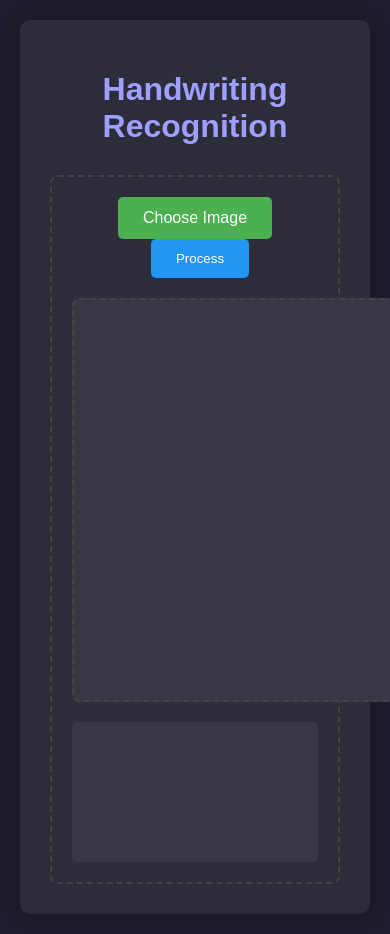
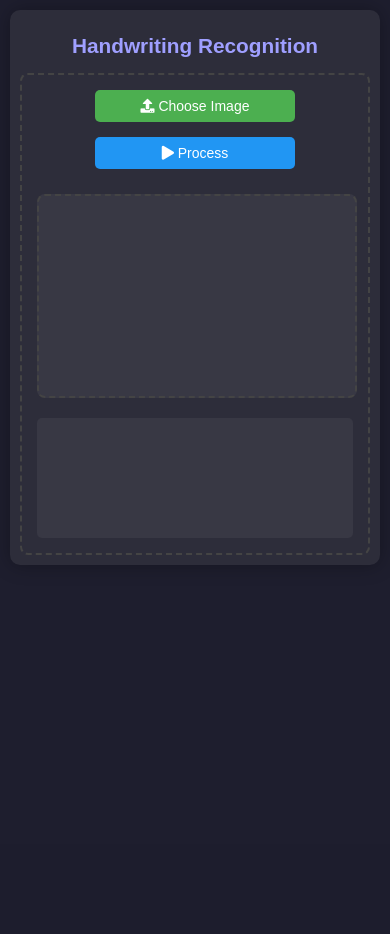
Before and after one commit to fruit-punchsamurai/Handwriting2Text, a Flask app: page / in a window 390 px wide; the page is wider, and only the part inside the window is pictured. After the commit the page ends 565 px from the top of that part, so only its background shows below. Run offline with Flask 3, Linux system fonts and the light colour scheme; parts of the project's set-up code (start-up, migrations or seed data) failed here and were passed over.

Commit message:
added css to make it responsive

```diff
--- a/static/style.css
+++ b/static/style.css
@@ -1,45 +1,56 @@
 body {
   font-family: 'Arial', sans-serif;
   margin: 0;
-  padding: 20px;
+  padding: 10px;
   background-color: #1e1e2e;
   color: #e0e0e0;
 }
 
 .container {
   max-width: 800px;
+  width: 100%;
   margin: 0 auto;
   background: #2d2d3a;
-  padding: 30px;
+  padding: 20px;
   border-radius: 10px;
   box-shadow: 0 0 20px rgba(0,0,0,0.3);
+  box-sizing: border-box;
 }
 
 h1 {
   text-align: center;
   color: #9f9fff;
-  margin-bottom: 30px;
+  margin-bottom: 20px;
+  font-size: 1.8rem;
 }
 
 .upload-container {
   border: 2px dashed #444;
   border-radius: 8px;
-  padding: 20px;
+  padding: 15px;
   text-align: center;
 }
 
 .upload-box {
   margin-bottom: 20px;
+  display: flex;
+  flex-direction: column;
+  align-items: center;
 }
 
 .file-label {
   display: inline-block;
-  padding: 12px 25px;
+  padding: 10px 20px;
   background: #4CAF50;
   color: white;
   border-radius: 5px;
   cursor: pointer;
   transition: background 0.3s;
+  margin-bottom: 10px;
+  width: 100%;
+  max-width: 200px;
+  text-align: center;
+  box-sizing: border-box;
 }
 
 .file-label:hover {
@@ -47,14 +58,16 @@ h1 {
 }
 
 .process-btn, .action-btn {
-  padding: 12px 25px;
+  padding: 10px 20px;
   background: #2196F3;
   color: white;
   border: none;
   border-radius: 5px;
   cursor: pointer;
-  margin-left: 10px;
   transition: background 0.3s;
+  width: 100%;
+  max-width: 200px;
+  margin: 5px 0;
 }
 
 .process-btn:hover, .action-btn:hover {
@@ -108,16 +124,18 @@ h1 {
   transition: background 0.3s;
   position: relative;
   z-index: 5;
+  text-decoration: none;
 }
 
 .download-btn:hover {
   background: #45a049;
 }
 
-/* Modified preview-box to be a fixed container */
+/* Responsive preview box */
 .preview-box {
-  width: 400px;
-  height: 400px;
+  width: 100%;
+  max-width: 500px;
+  height: 500px;
   margin: 20px auto;
   position: relative;
   border: 2px dashed #444;
@@ -140,13 +157,14 @@ h1 {
 
 .result-box {
   margin-top: 20px;
-  padding: 20px;
+  padding: 15px;
   background: #383844;
   border-radius: 5px;
   min-height: 100px;
   justify-content: start;
   display: flex;
   flex-direction: column;
+  word-break: break-word;
 }
 
 .loading {
@@ -261,8 +286,72 @@ canvas {
 
 .tab-content {
   display: none;
+  width: 100%;
+  overflow-x: auto;
 }
 
 .tab-content.active {
   display: block;
 }
+
+/* Media queries for responsiveness */
+@media (max-width: 600px) {
+  .container {
+    padding: 15px;
+  }
+
+  h1 {
+    font-size: 1.5rem;
+  }
+
+  .preview-box {
+    height: 350px;
+    max-width: 350px;
+  }
+
+  .file-label, .process-btn, .action-btn, .deskew-btn {
+    padding: 8px 15px;
+    font-size: 14px;
+  }
+
+  .rotate-btn {
+    width: 36px;
+    height: 36px;
+    padding: 8px;
+    font-size: 14px;
+  }
+
+  .tab {
+    padding: 8px 15px;
+    font-size: 14px;
+  }
+}
+
+@media (max-width: 400px) {
+  .container {
+    padding: 10px;
+  }
+
+  h1 {
+    font-size: 1.3rem;
+    margin-bottom: 15px;
+  }
+
+  .preview-box {
+    height: 200px;
+  }
+
+  .visualization-title {
+    font-size: 16px;
+  }
+
+  .result-box, .visualization-container {
+    padding: 10px;
+  }
+}
+
+/* Make original image responsive */
+#original-image-container img {
+  max-width: 100%;
+  height: auto;
+}
--- a/templates/index.html
+++ b/templates/index.html
@@ -2,6 +2,7 @@
 <html>
 <head>
     <title>Handwriting OCR</title>
+    <meta name="viewport" content="width=device-width, initial-scale=1.0">
     <link rel="stylesheet" href="/static/style.css">
     <link rel="stylesheet" href="https://cdnjs.cloudflare.com/ajax/libs/font-awesome/5.15.4/css/all.min.css">
 </head>
@@ -12,14 +13,22 @@
             <div class="upload-box">
                 <input type="file" id="fileInput" accept="image/*" hidden>
                 <label for="fileInput" class="file-label">
-                    <span>Choose Image</span>
+                    <i class="fas fa-upload"></i> Choose Image
                 </label>
+                <button onclick="processImage()" class="process-btn">
+                    <i class="fas fa-play"></i> Process
+                </button>
                 <div class="action-buttons" style="display: none;" id="actionButtons">
-                    <button id="deskewButton" class="deskew-btn" onclick="deskewImage()">Deskew</button>
-                    <button class="rotate-btn" onclick="rotateImage(-90)"><i class="fas fa-undo"></i></button>
-                    <button class="rotate-btn" onclick="rotateImage(90)"><i class="fas fa-redo"></i></button>
+                    <button id="deskewButton" class="deskew-btn" onclick="deskewImage()">
+                        <i class="fas fa-align-center"></i> Deskew
+                    </button>
+                    <button class="rotate-btn" onclick="rotateImage(-90)">
+                        <i class="fas fa-undo"></i>
+                    </button>
+                    <button class="rotate-btn" onclick="rotateImage(90)">
+                        <i class="fas fa-redo"></i>
+                    </button>
                 </div>
-                <button onclick="processImage()" class="process-btn">Process</button>
             </div>
 
             <div id="preview" class="preview-box">
@@ -45,10 +54,10 @@
     </div>
 
     <script>
-        let deskewedImageBlob = null; // Store the deskewed image
-        let currentImageBlob = null; // Current image being displayed
-        let currentRotation = 0; // Track current rotation angle
-        let boundingBoxes = null; // Store bounding boxes data
+        let deskewedImageBlob = null;
+        let currentImageBlob = null;
+        let currentRotation = 0;
+        let boundingBoxes = null;
 
         document.getElementById('fileInput').addEventListener('change', function () {
             const fileInput = document.getElementById('fileInput');
@@ -64,9 +73,9 @@
                 currentRotation = 0;
 
                 displayImage(file, previewDiv);
-                actionButtons.style.display = 'block';
-                resultDiv.innerHTML = ''; // Clear previous results
-                visualizationDiv.style.display = 'none'; // Hide visualization
+                actionButtons.style.display = 'flex';
+                resultDiv.innerHTML = '';
+                visualizationDiv.style.display = 'none';
             }
         });
 
@@ -74,7 +83,6 @@
             const reader = new FileReader();
             reader.onload = function (e) {
                 container.innerHTML = `<img id="previewImage" src="${e.target.result}" class="preview-image">`;
-                // Reset rotation when displaying a new image
                 currentRotation = 0;
                 const img = document.getElementById('previewImage');
                 if (img) {
@@ -101,6 +109,9 @@
                 return;
             }
 
+            const resultDiv = document.getElementById('result');
+            resultDiv.innerHTML = '<div class="loading">Deskewing...<div class="spinner"></div></div>';
+
             // If image is rotated, need to apply rotation before sending
             if (currentRotation !== 0) {
                 applyRotationAndDeskew();
@@ -125,7 +136,6 @@
 
                 // Set proper canvas dimensions based on rotation
                 if (currentRotation % 180 !== 0) {
-                    // Swap dimensions for 90° or 270° rotations
                     canvas.width = height;
                     canvas.height = width;
                 } else {
@@ -133,23 +143,13 @@
                     canvas.height = height;
                 }
 
-                // Clear the canvas and apply transformations
                 ctx.clearRect(0, 0, canvas.width, canvas.height);
                 ctx.save();
-
-                // Move to the center of the canvas
                 ctx.translate(canvas.width / 2, canvas.height / 2);
-
-                // Rotate the canvas
                 ctx.rotate(currentRotation * Math.PI / 180);
-
-                // Draw the image centered
                 ctx.drawImage(image, -width / 2, -height / 2, width, height);
-
-                // Restore canvas state
                 ctx.restore();
 
-                // Convert canvas to blob
                 canvas.toBlob(function(blob) {
                     const formData = new FormData();
                     formData.append('file', blob, 'rotated.png');
@@ -164,17 +164,24 @@
                 method: 'POST',
                 body: formData
             })
-            .then(response => response.blob())
+            .then(response => {
+                if (!response.ok) {
+                    throw new Error('Server error during deskewing');
+                }
+                return response.blob();
+            })
             .then(blob => {
                 deskewedImageBlob = blob;
                 currentImageBlob = blob;
-                currentRotation = 0; // Reset rotation after deskew
+                currentRotation = 0;
 
                 const previewDiv = document.getElementById('preview');
                 displayImage(blob, previewDiv);
+
+                document.getElementById('result').innerHTML = '';
             })
             .catch(error => {
-                showError('Error deskewing the image');
+                showError('Error deskewing the image: ' + error.message);
             });
         }
 
@@ -185,6 +192,8 @@
                 showError('Please select an image first');
                 return;
             }
+
+            resultDiv.innerHTML = '<div class="loading">Processing...<div class="spinner"></div></div>';
 
             // If image is rotated, need to apply rotation before sending
             if (currentRotation !== 0) {
@@ -202,15 +211,12 @@
             const canvas = document.createElement('canvas');
             const ctx = canvas.getContext('2d');
 
-            // Create image object to work with
             const image = new Image();
             image.onload = function() {
                 let width = image.width;
                 let height = image.height;
 
-                // Set proper canvas dimensions based on rotation
                 if (currentRotation % 180 !== 0) {
-                    // Swap dimensions for 90° or 270° rotations
                     canvas.width = height;
                     canvas.height = width;
                 } else {
@@ -218,25 +224,14 @@
                     canvas.height = height;
                 }
 
-                // Clear the canvas and apply transformations
                 ctx.clearRect(0, 0, canvas.width, canvas.height);
                 ctx.save();
-
-                // Move to the center of the canvas
                 ctx.translate(canvas.width / 2, canvas.height / 2);
-
-                // Rotate the canvas
                 ctx.rotate(currentRotation * Math.PI / 180);
-
-                // Draw the image centered
                 ctx.drawImage(image, -width / 2, -height / 2, width, height);
-
-                // Restore canvas state
                 ctx.restore();
 
-                // Convert canvas to blob
                 canvas.toBlob(function(blob) {
-                    // Update the current image blob with the rotated version
                     currentImageBlob = blob;
 
                     const formData = new FormData();
@@ -254,7 +249,6 @@
             resultDiv.innerHTML = '<div class="loading">Processing...<div class="spinner"></div></div>';
             visualizationDiv.style.display = 'none';
 
-            // First, get bounding boxes for visualization
             fetch('/api/ocr', {
                 method: 'POST',
                 body: formData,
@@ -262,7 +256,12 @@
                     'X-Return-Boxes': 'true'
                 }
             })
-            .then(response => response.json())
+            .then(response => {
+                if (!response.ok) {
+                    throw new Error('Server error during OCR');
+                }
+                return response.json();
+            })
             .then(data => {
                 if (data.error) {
                     showError(data.error);
@@ -282,7 +281,7 @@
                 }
             })
             .catch(error => {
-                showError('Error processing the image');
+                showError('Error processing the image: ' + error.message);
             });
         }
 
@@ -292,13 +291,20 @@
             container.innerHTML = '';
             originalContainer.innerHTML = '';
 
-            // Use the currentImageBlob that's now already rotated
             const img = new Image();
             img.onload = function() {
                 // Create canvas and set its dimensions
                 const canvas = document.createElement('canvas');
                 canvas.width = img.width;
                 canvas.height = img.height;
+
+                // Make canvas responsive
+                if (img.width > container.clientWidth) {
+                    const scale = container.clientWidth / img.width;
+                    canvas.style.width = '100%';
+                    canvas.style.height = 'auto';
+                }
+
                 container.appendChild(canvas);
 
                 const ctx = canvas.getContext('2d');
@@ -324,10 +330,11 @@
 
                 // Clone image for original tab - now shows the processed image
                 const originalImg = img.cloneNode();
+                originalImg.style.maxWidth = '100%';
+                originalImg.style.height = 'auto';
                 originalContainer.appendChild(originalImg);
             };
 
-            // Simply use the current image blob that was sent to the backend
             img.src = URL.createObjectURL(currentImageBlob);
         }
 
@@ -352,14 +359,11 @@
         // Tab switching functionality
         document.querySelectorAll('.tab').forEach(tab => {
             tab.addEventListener('click', function() {
-                // Remove active class from all tabs and contents
                 document.querySelectorAll('.tab').forEach(t => t.classList.remove('active'));
                 document.querySelectorAll('.tab-content').forEach(c => c.classList.remove('active'));
 
-                // Add active class to clicked tab
                 this.classList.add('active');
 
-                // Show corresponding content
                 const tabId = this.getAttribute('data-tab');
                 document.getElementById(tabId).classList.add('active');
             });
```
Also changed, not shown: other parts of static/style.css (+20 -11 lines).
